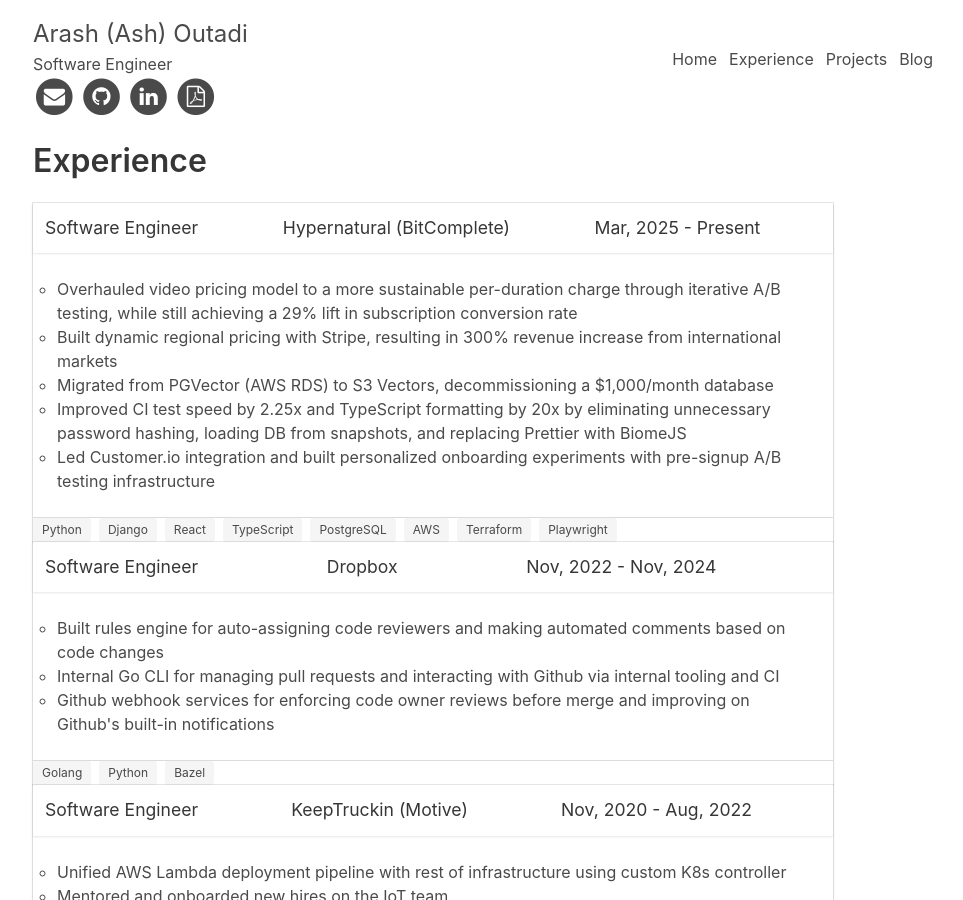
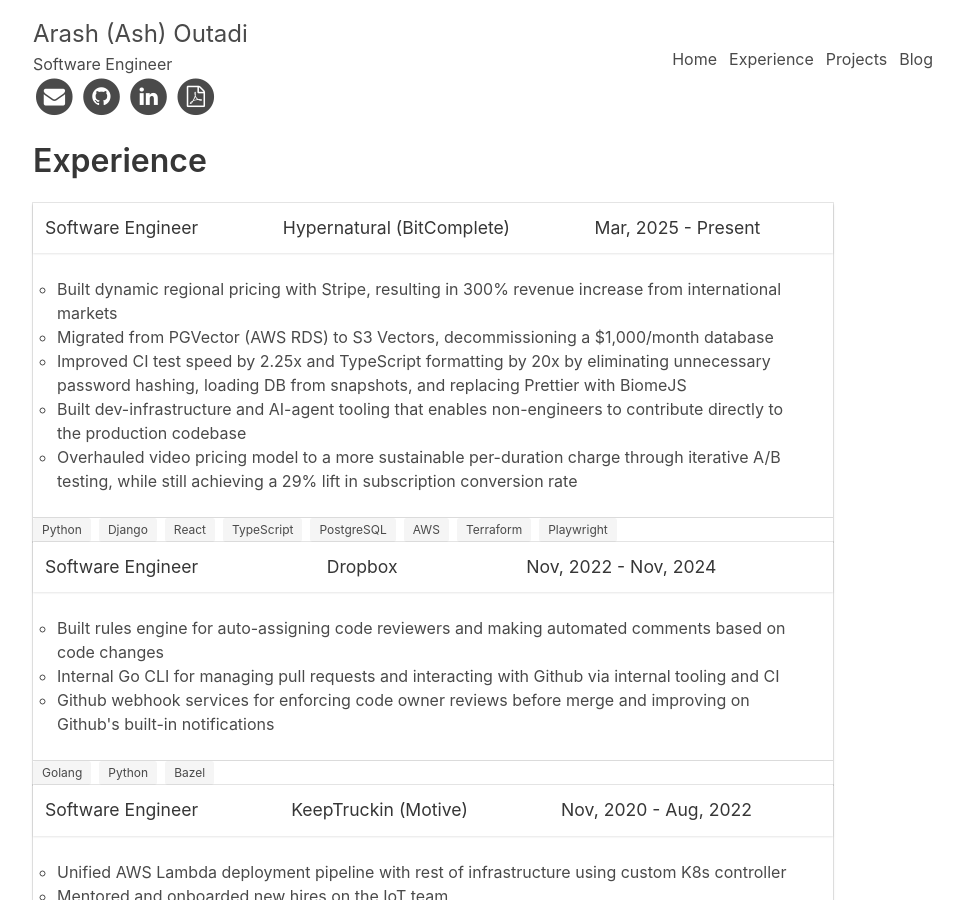
Before and after one commit to arashout/arashout.site, a Jekyll site: the page built from index.html, in a window 1280 px wide and 900 px high. Shown: the whole window, without its empty margins (157-1120 px from the left). Built offline with Jekyll 4.4.1, drawn with Linux system fonts in a browser that asks for light colours.

Commit message:
chore(resume): update resume data and PDF
- Replace Customer.io bullet with dev-infrastructure/AI-agent tooling bullet
- Add Yappers project

```diff
--- a/_data/resume.yaml
+++ b/_data/resume.yaml
@@ -53,11 +53,11 @@
     endDate: null
     summary: Full-stack engineer at AI video generation startup. Owning features E2E, many infrastructure migrations and developer productivity
     highlights:
-      - Overhauled video pricing model to a more sustainable per-duration charge through iterative A/B testing, while still achieving a 29% lift in subscription conversion rate
       - Built dynamic regional pricing with Stripe, resulting in 300% revenue increase from international markets
       - Migrated from PGVector (AWS RDS) to S3 Vectors, decommissioning a $1,000/month database
       - Improved CI test speed by 2.25x and TypeScript formatting by 20x by eliminating unnecessary password hashing, loading DB from snapshots, and replacing Prettier with BiomeJS
-      - Led Customer.io integration and built personalized onboarding experiments with pre-signup A/B testing infrastructure
+      - Built dev-infrastructure and AI-agent tooling that enables non-engineers to contribute directly to the production codebase
+      - Overhauled video pricing model to a more sustainable per-duration charge through iterative A/B testing, while still achieving a 29% lift in subscription conversion rate
     technologies:
       - Python
       - Django
```
Also changed, not shown: 1 other file.
